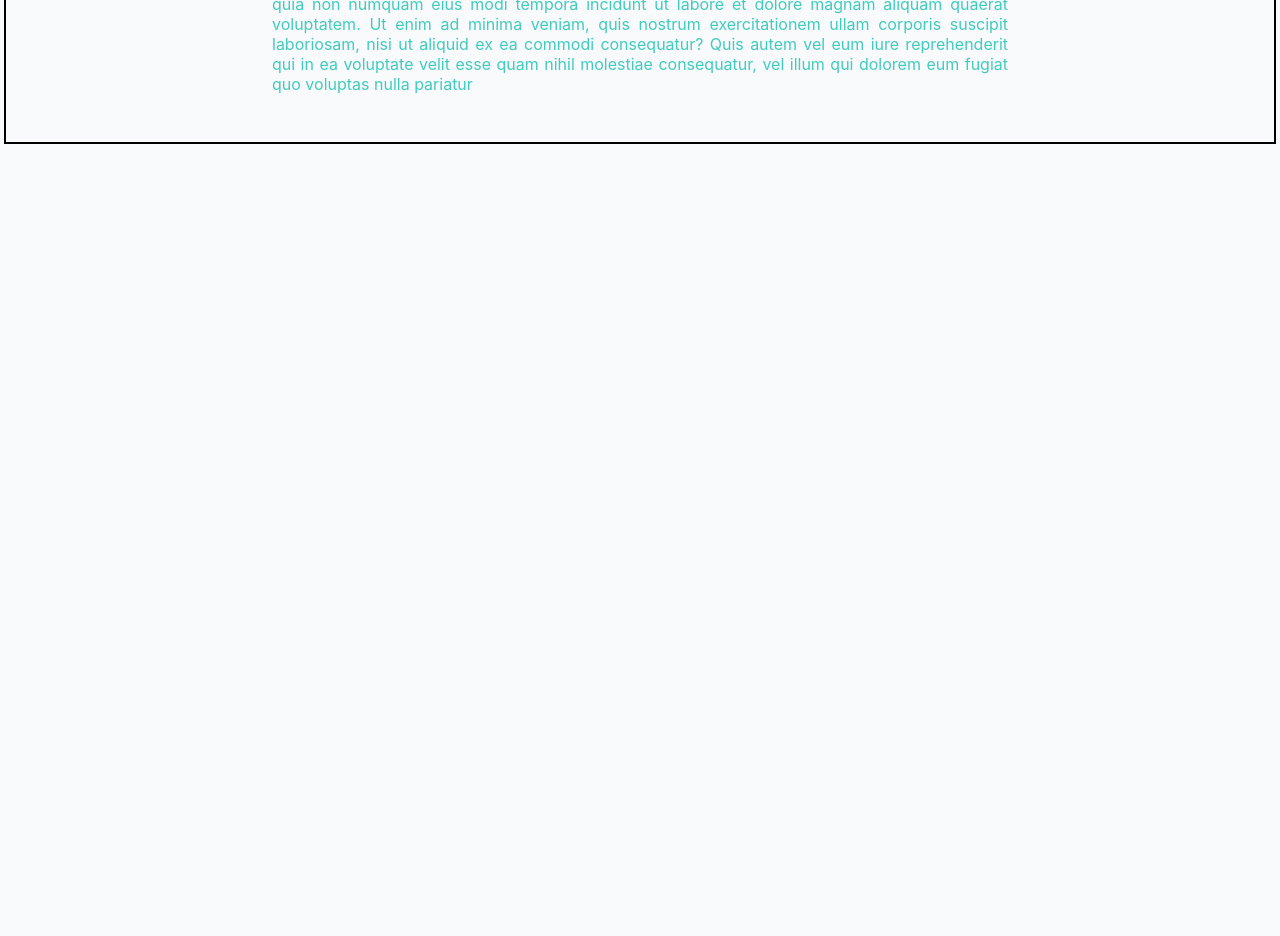
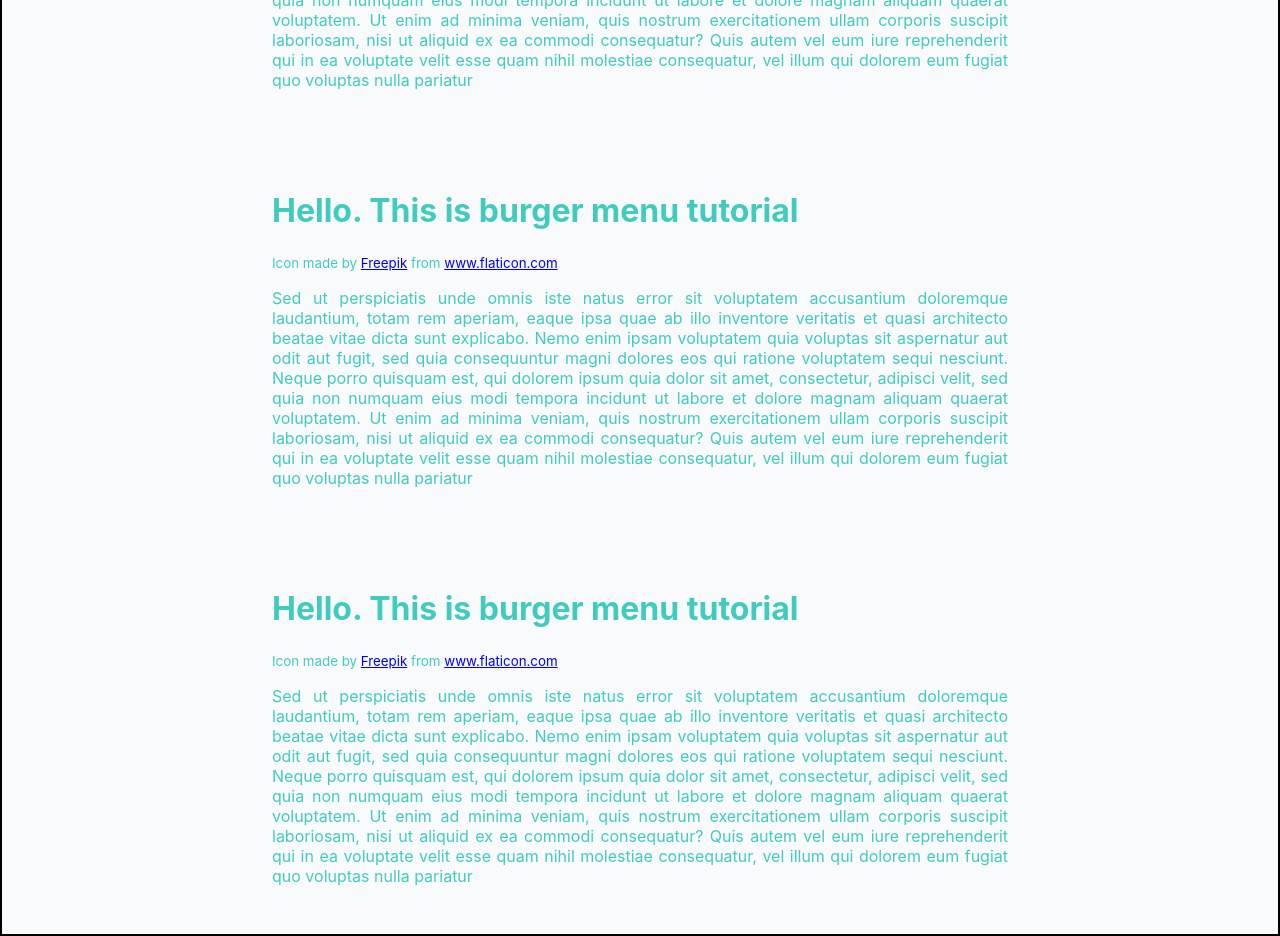
Before and after one commit to Dudi1896/denzel-website, a React (Create React App) app: page / in a window 1280 px wide. Shown: the part 1340-2276 px from the top of the page. Before the commit the page ends 1488 px from the top, so only its background shows below. Built offline with nearby package versions, Linux system fonts and the light colour scheme.

Commit message:
Clean up

```diff
--- a/package.json
+++ b/package.json
@@ -11,6 +11,7 @@
     "@testing-library/react": "^13.3.0",
     "@testing-library/user-event": "^13.5.0",
     "animate.css": "^4.1.1",
+    "framer-motion": "^7.3.2",
     "gsap-trial": "^3.11.0",
     "loaders.css": "^0.1.2",
     "react": "^18.2.0",
--- a/src/App.js
+++ b/src/App.js
@@ -24,8 +24,8 @@ function App() {
             <FocusLock disabled={!open}>
               <Navbar sticky={isSticky} />
               <Welcome element={element} />
-              <Burger open={open} setOpen={setOpen} aria-controls={menuId} />
-              <Menu open={open} setOpen={setOpen} id={menuId} />
+              <Burger sticky={isSticky} open={open} setOpen={setOpen} aria-controls={menuId} />
+              <Menu sticky={isSticky} open={open} setOpen={setOpen} id={menuId} />
             </FocusLock>
           </div>
         </>
--- a/src/components/Burger/Burger.styled.js
+++ b/src/components/Burger/Burger.styled.js
@@ -14,6 +14,7 @@ export const StyledBurger = styled.button.attrs(props => ({className: props.clas
     cursor: pointer;
     z-index: 10;
     position:fixed;
+    color: ${({ theme }) => theme.DarkPrimary};
 
     @media (max-width: ${({ theme }) => theme.mobile}) {
         top: 2.5%;
--- a/src/components/Menu/Menu.styled.js
+++ b/src/components/Menu/Menu.styled.js
@@ -10,7 +10,7 @@ export const StyledMenu = styled.nav.attrs(props => ({className: props.className
     padding: 5rem 2rem;
     position: absolute;
     width: min(40vmin);
-    top: 45px;
+    top: 0;
     right: 0;
     transition: transform 0.3s ease-in-out;
     position: fixed;
--- a/src/components/Welcome/Welcome.js
+++ b/src/components/Welcome/Welcome.js
@@ -16,6 +16,8 @@ const Welcome = ({ element }) => {
       </StyledWelcome>
       <About />
       <About />
+      <About />
+      <About />
     </main>
   );
 };
--- a/src/global.js
+++ b/src/global.js
@@ -2,7 +2,7 @@ import { createGlobalStyle } from "styled-components";
 
 export const GlobalStyles = createGlobalStyle`
     html, body {
-        margin: 2px;
+        margin: 0px;
         padding: 0px;
 
         @media (max-width: ${({ theme }) => theme.mobile}) {
```
Also changed, not shown: src/components/Navbar/Navbar.styled.js (+0 -47 lines), 1 other file (tests, documents, lock files or other folders).
